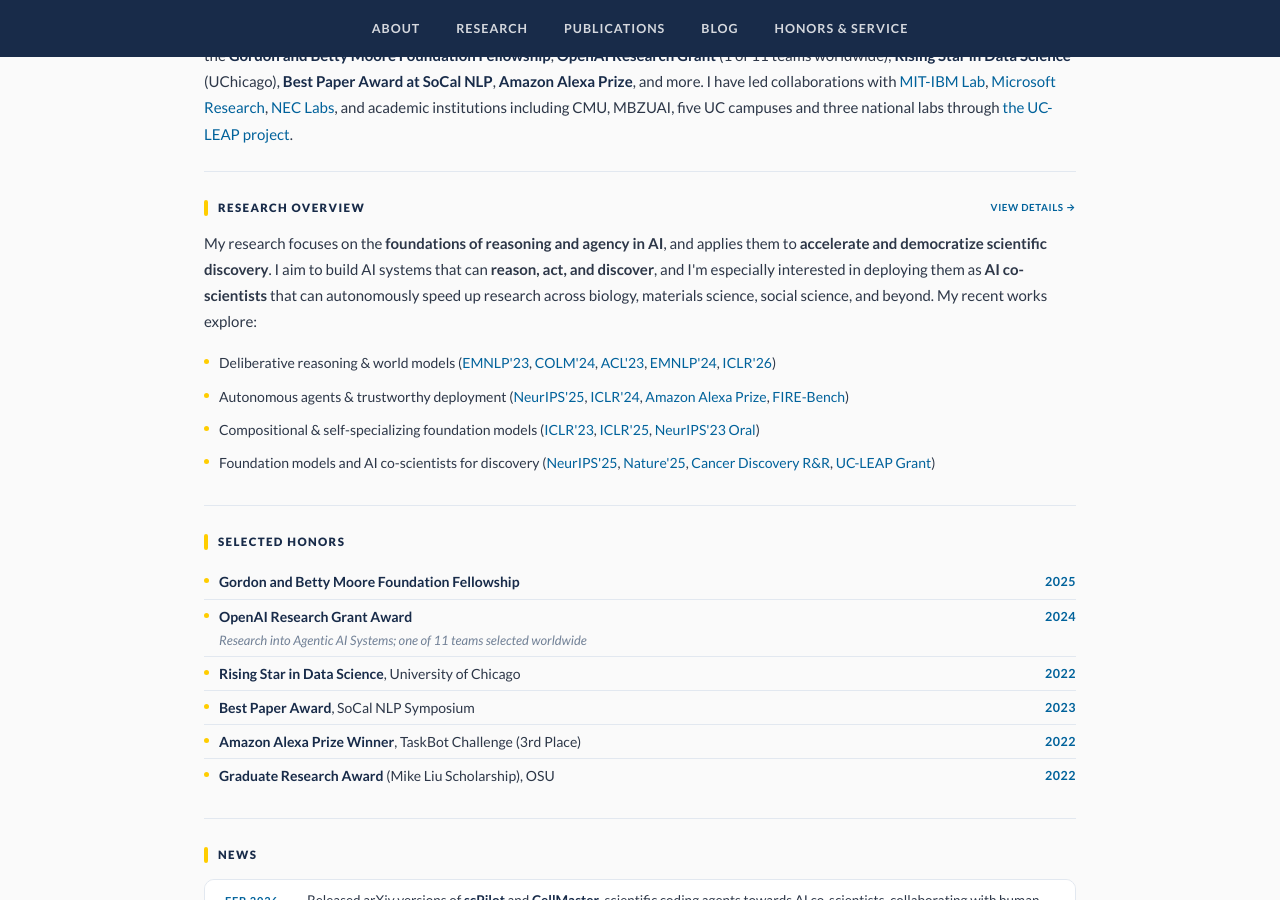
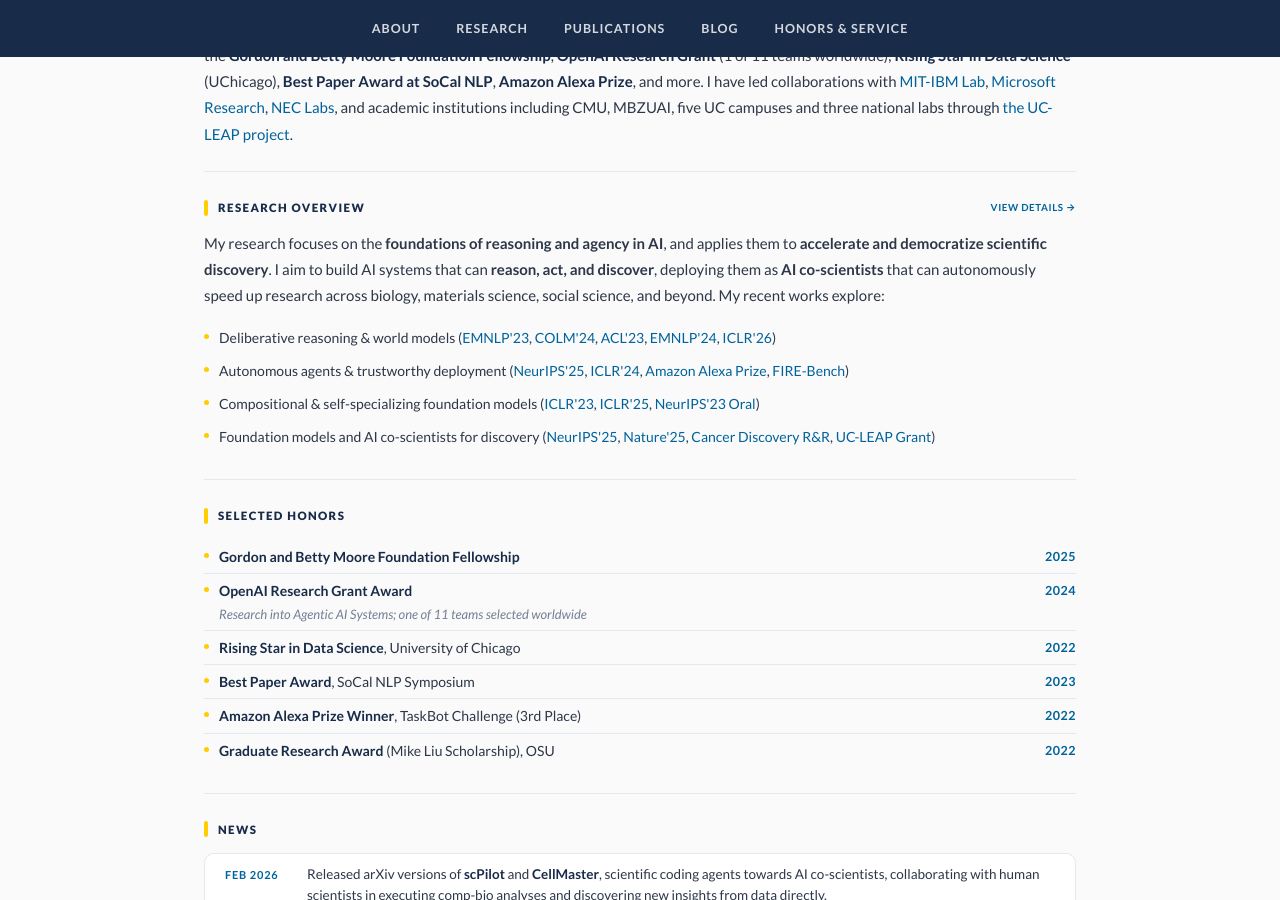
Before and after one commit to zhenwang9102/zhenwang9102.github.io, a Jekyll site: the page built from _posts/2019-06-02-venue.markdown, in a window 1280 px wide and 900 px high, scrolled down 335 px. Built offline with Jekyll 4.4.1, drawn with Linux system fonts in a browser that asks for light colours.

Commit message:
Update default.html

```diff
--- a/_layouts/default.html
+++ b/_layouts/default.html
@@ -424,7 +424,7 @@
       </h2>
 
       <p>
-        My research focuses on the <strong>foundations of reasoning and agency in AI</strong>, and applies them to <strong>accelerate and democratize scientific discovery</strong>. I aim to build AI systems that can <strong>reason, act, and discover</strong>, and I'm especially interested in deploying them as <strong>AI co-scientists</strong> that can autonomously speed up research across biology, materials science, social science, and beyond. My recent works explore:
+        My research focuses on the <strong>foundations of reasoning and agency in AI</strong>, and applies them to <strong>accelerate and democratize scientific discovery</strong>. I aim to build AI systems that can <strong>reason, act, and discover</strong>, deploying them as <strong>AI co-scientists</strong> that can autonomously speed up research across biology, materials science, social science, and beyond. My recent works explore:
       </p>
       <ul>
         <li>Deliberative reasoning & world models (<a href="https://arxiv.org/abs/2305.14992">EMNLP'23</a>, <a href="https://arxiv.org/abs/2404.05221">COLM'24</a>, <a href="https://arxiv.org/abs/2210.01293">ACL'23</a>, <a href="https://arxiv.org/abs/2411.08733">EMNLP'24</a>, <a href="https://openreview.net/pdf?id=pEJAja73dk">ICLR'26</a>)</li>
```
